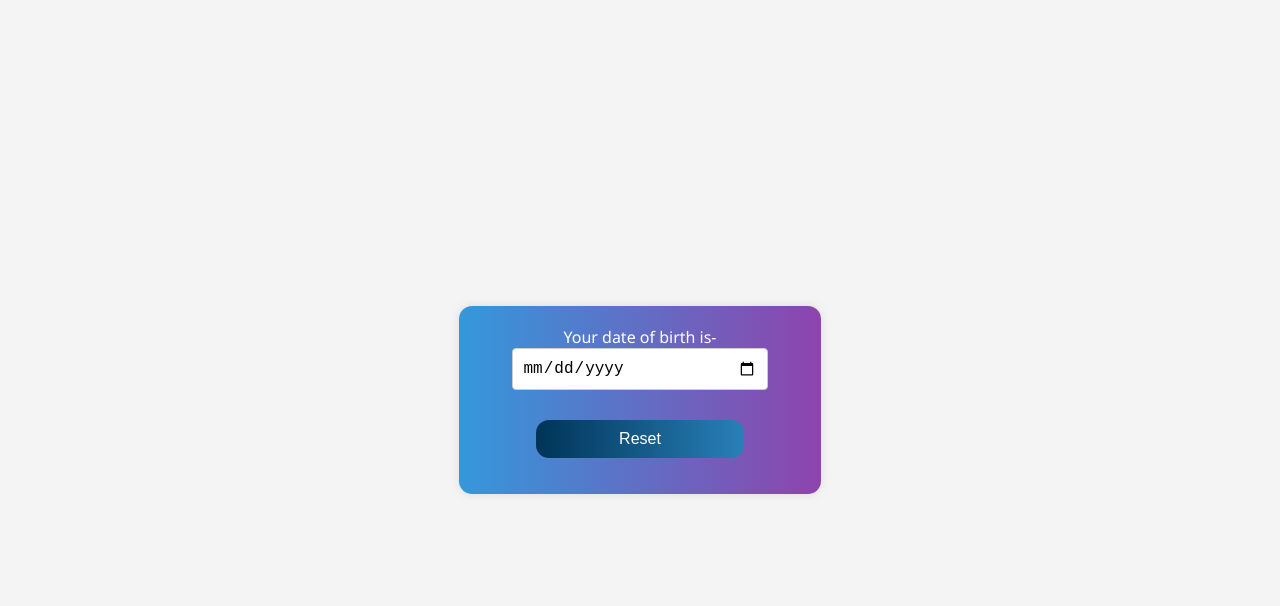
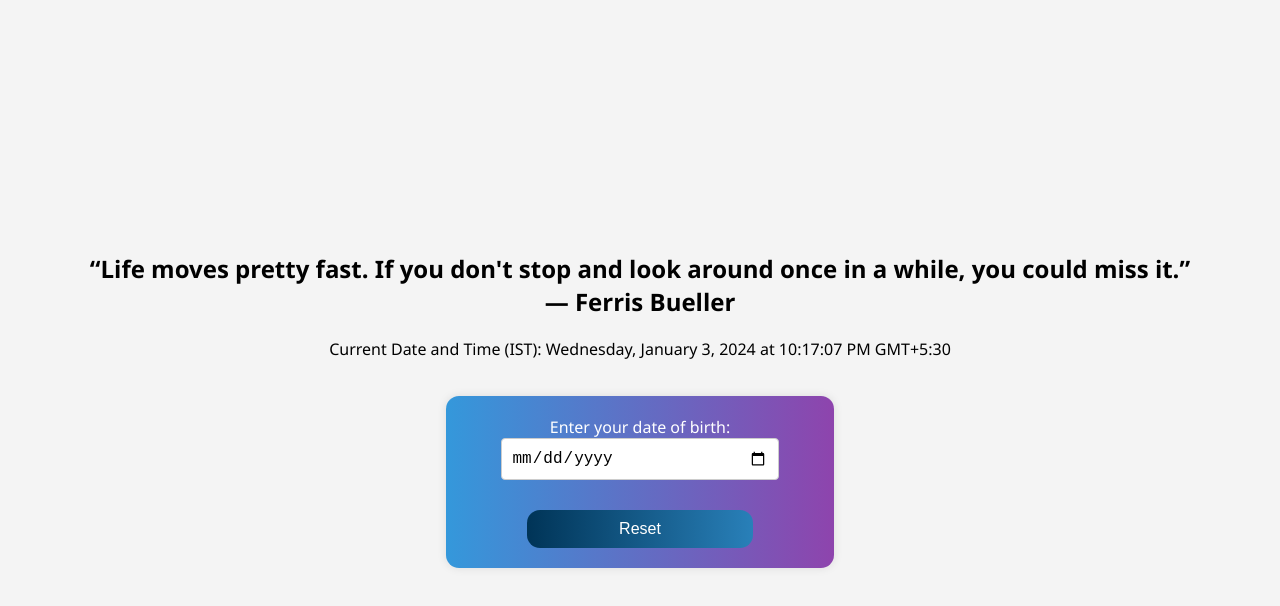
Before and after one commit to hsnadeeb/ageCalc, a plain HTML site: page index.html in a window 1280 px wide. Both pictures are taken after a click on the button "Reset". Drawn offline with Linux system fonts and the light colour scheme.

Commit message:
final changes

```diff
--- a/app.js
+++ b/app.js
@@ -2,6 +2,8 @@ function calculateAge() {
     const dobInput = document.getElementById('dob');
     const ageOutput = document.getElementById('age');
     const additionalInfoOutput = document.getElementById('additionalInfo');
+    const yearsPassedOutput = document.getElementById('yearsPassed');
+    const percentagePassedOutput = document.getElementById('percentagePassed');
 
     const storedDOB = localStorage.getItem('dob');
 
@@ -22,6 +24,16 @@ function calculateAge() {
 
         const dayOfWeek = dob.toLocaleDateString('en-US', { weekday: 'long' });
         additionalInfoOutput.textContent = `You were born on a ${dayOfWeek}.`;
+
+        // Calculate the years passed
+        const yearsPassed = now.getFullYear() - dob.getFullYear();
+        yearsPassedOutput.textContent = `It has been ${yearsPassed} years since your birth.`;
+
+        // Calculate the percentage of the current year passed
+        const currentYearStart = new Date(now.getFullYear(), 0, 1); // January 1 of the current year
+        const timePassedInCurrentYear = now - currentYearStart;
+        const percentagePassed = (timePassedInCurrentYear / (365.25 * 24 * 60 * 60 * 1000)) * 100;
+        percentagePassedOutput.textContent = `The current year is ${percentagePassed.toFixed(9)}% complete.`;
     }
 }
 
@@ -29,9 +41,34 @@ function resetForm() {
     document.getElementById('dob').value = '';
     document.getElementById('age').textContent = '';
     document.getElementById('additionalInfo').textContent = '';
+    document.getElementById('yearsPassed').textContent = '';
+    document.getElementById('percentagePassed').textContent = '';
+}
+
+function updateCurrentDateTime() {
+    const currentDateTimeOutput = document.getElementById('currentDateTime');
+    const now = new Date();
+
+
+    const options = {
+        timeZone: 'Asia/Kolkata',
+        weekday: 'long',
+        year: 'numeric',
+        month: 'long',
+        day: 'numeric',
+        hour: 'numeric',
+        minute: 'numeric',
+        second: 'numeric',
+        timeZoneName: 'short'
+    };
+
+    const formattedDateTime = now.toLocaleString('en-US', options);
+    currentDateTimeOutput.textContent = `Current Date and Time (IST): ${formattedDateTime}`;
 }
 
 
 setInterval(calculateAge, 1000);
+setInterval(updateCurrentDateTime, 1000);
 
 calculateAge();
+updateCurrentDateTime();
--- a/index.html
+++ b/index.html
@@ -7,13 +7,22 @@
     <link rel="stylesheet" href="styles.css">
 </head>
 <body>
+    <div class="header">
+        <h2>“Life moves pretty fast. If you don't stop and look around once in a while, you could miss it.”<br>
+            ― Ferris Bueller</h2>
+        <p id="currentDateTime"></p>
+    </div>
+
     <div class="container">
-        <label for="dob">Your date of birth is-</label>
+        <label for="dob">Enter your date of birth:</label>
         <input type="date" id="dob" onchange="calculateAge()">
         <p id="age"></p>
+        <p id="additionalInfo"></p>
+        <p id="yearsPassed"></p>
+        <p id="percentagePassed"></p>
         <button onclick="resetForm()">Reset</button>
-        <p id="additionalInfo"></p>
     </div>
+
     <script src="app.js"></script>
 </body>
 </html>
--- a/styles.css
+++ b/styles.css
@@ -2,10 +2,16 @@ body {
     font-family: 'Segoe UI', Tahoma, Geneva, Verdana, sans-serif;
     background-color: #f4f4f4;
     display: flex;
+    flex-direction: column;
     align-items: center;
     justify-content: center;
     height: 100vh;
     margin: 0;
+}
+
+.header {
+    text-align: center;
+    margin-bottom: 20px;
 }
 
 .container {
@@ -52,3 +58,9 @@ button:hover {
     font-size: 16px;
     color: #ddd;
 }
+
+#currentDate {
+    font-size: 18px;
+    color: #555;
+    margin-bottom: 10px;
+}
```
